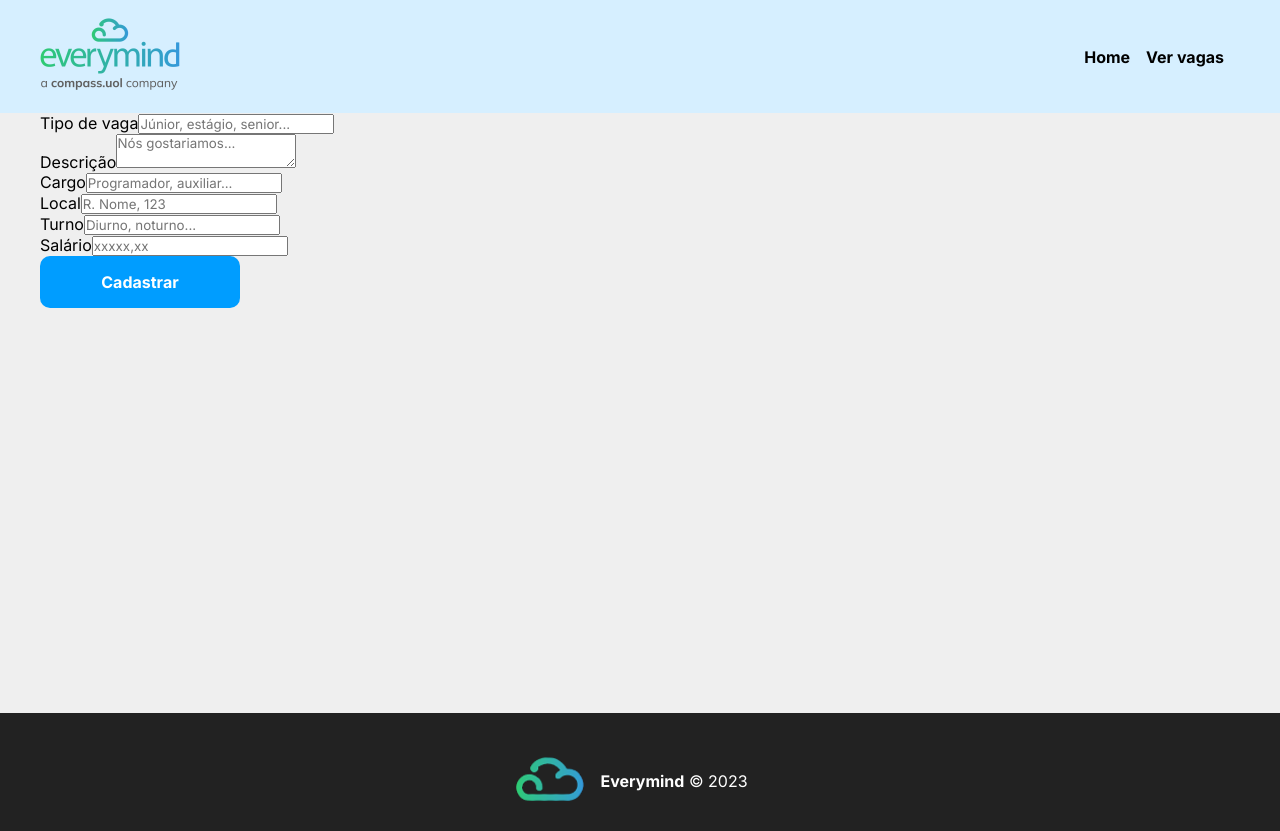
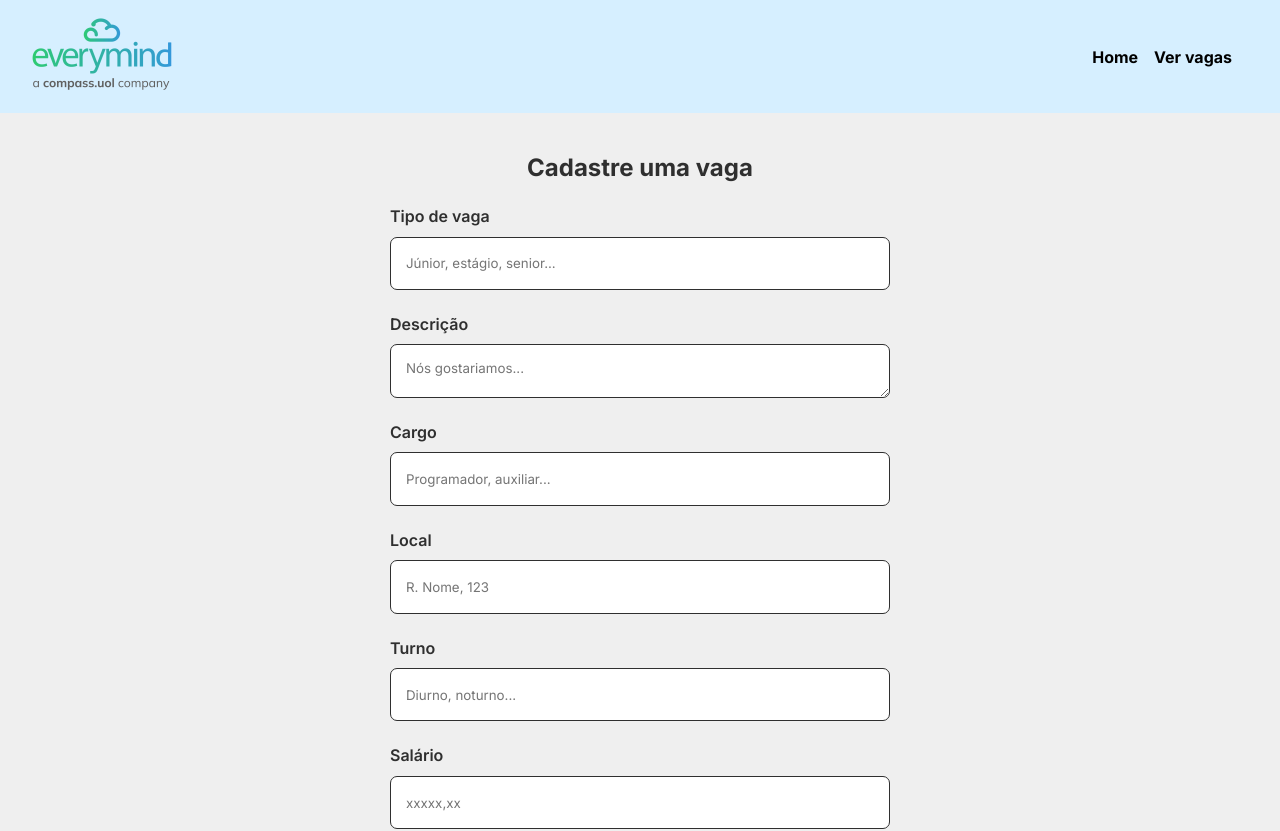
Before and after one commit to guiwoliveira/Site-Cadastro-Vagas, a React (Create React App) app: page /cadastro in a window 1280 px wide. Shown: the top 831 px of the page. Built offline with nearby package versions, Linux system fonts and the light colour scheme.

Commit message:
alter: Formulario feito

```diff
--- a/public/index.html
+++ b/public/index.html
@@ -24,6 +24,7 @@
       work correctly both with client-side routing and a non-root public URL.
       Learn how to configure a non-root public URL by running `npm run build`.
     -->
+
     <title>Everymind</title>
     <!-- Google Fonts - Inter -->
     <link rel="preconnect" href="https://fonts.googleapis.com">
--- a/src/components/layout/Container.module.css
+++ b/src/components/layout/Container.module.css
@@ -1,5 +1,4 @@
 .container {
-    width: 1200px;
     display: flex;
     justify-content: space-between;
     margin: 0 auto;
--- a/src/components/layout/Footer.js
+++ b/src/components/layout/Footer.js
@@ -14,7 +14,8 @@ function Footer() {
                     </p>
                 </li>
             </ul>
-    </footer>)
+        </footer>
+    )
 }
 
 export default Footer
--- a/src/components/layout/Navbar.js
+++ b/src/components/layout/Navbar.js
@@ -1,6 +1,4 @@
 import {Link} from 'react-router-dom'
-
-import Container from './Container'
 
 import styles from './Navbar.module.css'
 import logo from '../../img/logo_completo.png'
@@ -8,7 +6,6 @@ import logo from '../../img/logo_completo.png'
 function NavBar() {
     return (
         <nav class={styles.navbar}>
-            <Container>
             <Link to="/"><img src={logo} alt="vagas" /></Link>
             <ul className={styles.list}>
                 <li className={styles.item}>
@@ -18,7 +15,6 @@ function NavBar() {
                      <Link to="/vagas">Ver vagas</Link>
                 </li>
             </ul>
-            </Container>
       </nav>
     )
 }
--- a/src/components/layout/Navbar.module.css
+++ b/src/components/layout/Navbar.module.css
@@ -3,6 +3,8 @@
     justify-content:  space-between;
     background-color: #D6EFFF;
     padding: 1em;
+    padding-left: 2em;
+    padding-right: 2em;
 }
 
 .list {
--- a/src/components/pages/Cadastro.js
+++ b/src/components/pages/Cadastro.js
@@ -1,34 +1,42 @@
 import LinkButton from '../layout/LinkButton'
+
+import styles from './Cadastro.module.css'
 
 function Cadastro() {
     return(
-        <form>
+        <section className={styles.cadastro_container}>
+            <h1>Cadastre uma vaga</h1>
+
+            <form className={styles.form}>
                 <div>
-                <lable>Tipo de vaga</lable>
+                    <label>Tipo de vaga</label>
                     <input type='text' name='tipo' placeholder='Júnior, estágio, senior...' />
                 </div>
                 <div>
-                <lable>Descrição</lable>
+                    <label>Descrição</label>
                     <textarea type='text' name='descricao' placeholder='Nós gostariamos...' />
                 </div>
                 <div>
-                <lable>Cargo</lable>
+                    <label>Cargo</label>
                     <input type='text' name='cargo' placeholder='Programador, auxiliar...' />
                 </div>
                 <div>
-                <lable>Local</lable>
+                    <label>Local</label>
                     <input type='text' name='local' placeholder='R. Nome, 123' />
                 </div>
                 <div>
-                <lable>Turno</lable>
+                    <label>Turno</label>
                     <input type='text' name='turno' placeholder='Diurno, noturno...' />
                 </div>
                 <div>
-                <lable>Salário</lable>
+                    <label>Salário</label>
                     <input type='text' name='salario' placeholder='xxxxx,xx' />
                 </div>
+                <div className={styles.form_button}>
                     <LinkButton to="/vagas" text="Cadastrar" />
+                </div>
             </form>
+        </section>
     )
 }
 
--- a/src/components/pages/Cadastro.module.css
+++ b/src/components/pages/Cadastro.module.css
@@ -0,0 +1,51 @@
+.cadastro_container {
+    width: 100%;
+    display: flex;
+    flex-direction: column;
+    align-items: center;
+    justify-content: center;
+    padding-top: 1em;
+    padding-bottom: 4em;
+}
+
+.cadastro_container h1 {
+    color: #2f2f2f;
+    padding: 1em;
+}
+
+.form div {
+    display: flex;
+    flex-direction: column;
+    padding-bottom: 1.5em;
+}
+
+.form label {
+    color: #2f2f2f;
+    font-weight: 600;
+    padding-bottom: 1ch;
+}
+
+.form input, .form textarea {
+    height: 4em;
+    width: 500px;
+    padding: 15px;
+    border-radius: 7px;
+    border: 1px #2f2f2f solid;
+}
+
+.form textarea {
+    width: 100%;
+    padding: 15px;
+    box-sizing: border-box;
+    resize: vertical;
+    max-height: 200px;
+    min-height: 4em;
+}
+
+.form_button {
+    width: 100%;
+    padding: 1em;
+    display: flex;
+    justify-content: center;
+    align-items: center;
+}
--- a/src/components/pages/Home.module.css
+++ b/src/components/pages/Home.module.css
@@ -4,7 +4,7 @@
     flex-direction: column;
     align-items: center;
     justify-content: center;
-    padding: 4em;
+    padding: 2em;
 }
 
 .home_container h1 {
```
Lines whose indentation alone changed are shown as unchanged.
